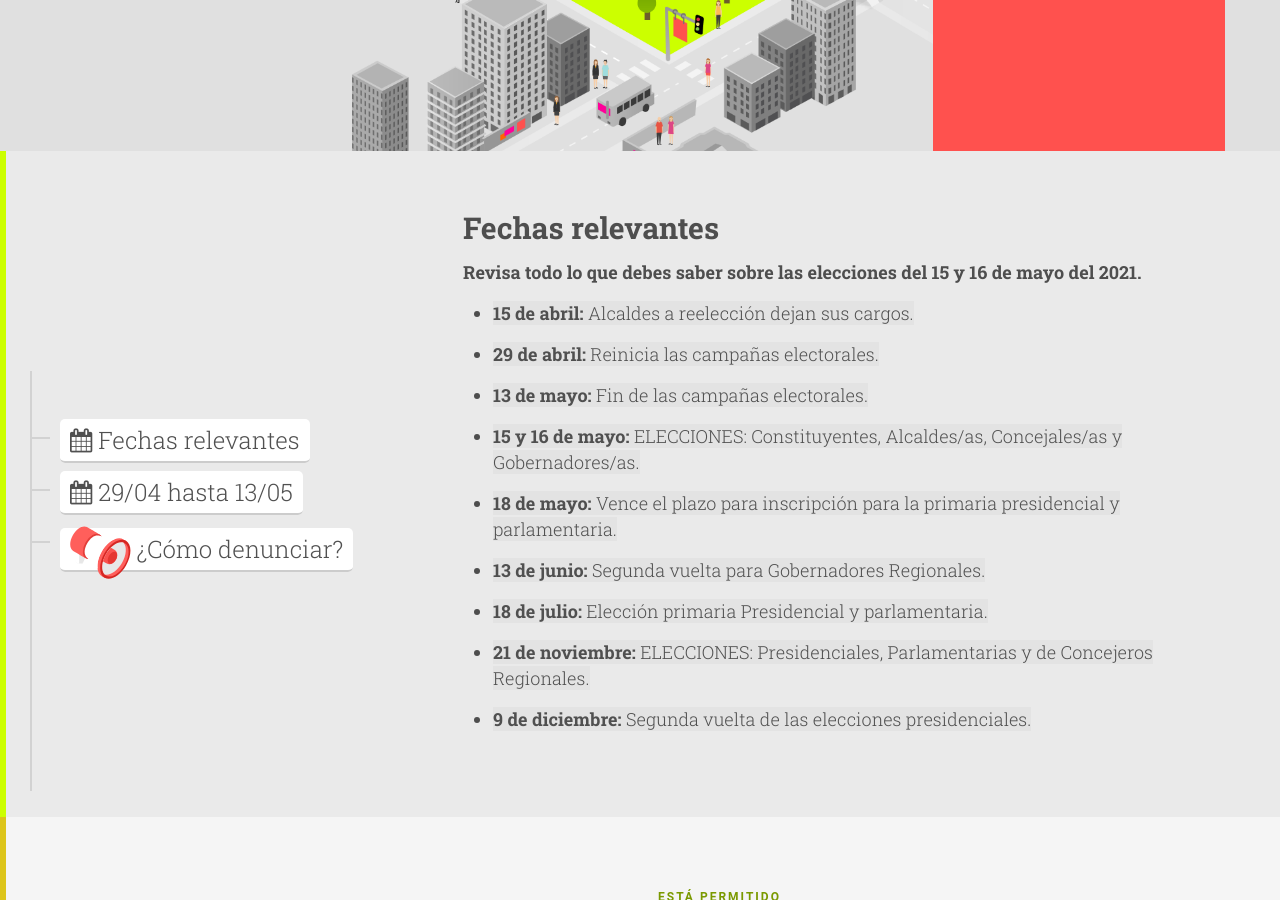
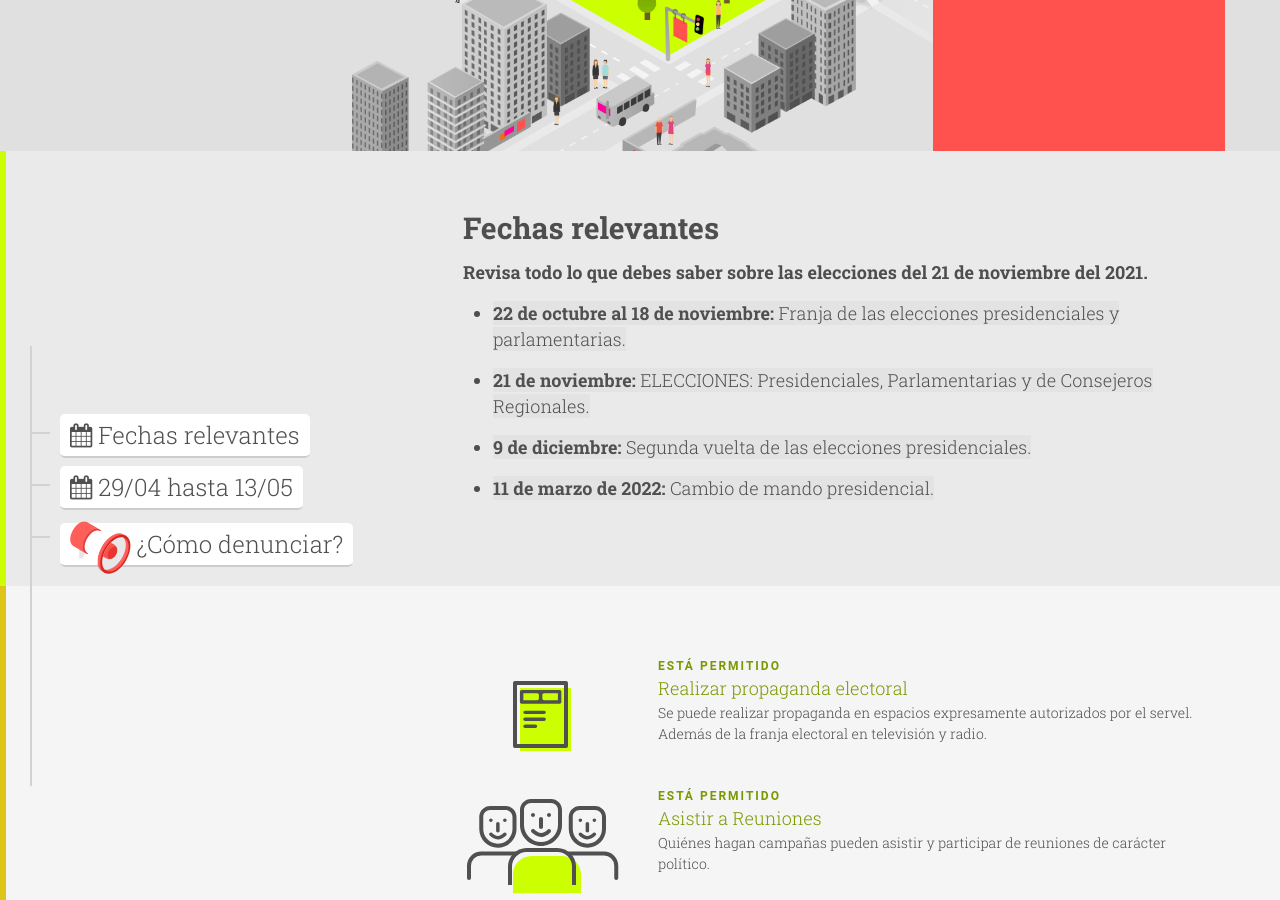
Before and after one commit to ciudadanointeligente/semaforo-electoral, a Jekyll site: the page built from index.html, in a window 1280 px wide and 900 px high, scrolled down 749 px. Built offline with Jekyll 4.4.1, drawn with Linux system fonts in a browser that asks for light colours; nearby versions of some CDN libraries.

Commit message:
fechas relevantes

```diff
--- a/_includes/fechasrelevantes.html
+++ b/_includes/fechasrelevantes.html
@@ -1,40 +1,23 @@
 <div class="container">
   <div class="row">
     <div class="col-md-8 col-md-offset-4 col-xs-12">
+
       <h2>Fechas relevantes</h2>
-      <h4>Revisa todo lo que debes saber sobre las elecciones del 15 y 16 de mayo del 2021.</h4>
+      <h4>Revisa todo lo que debes saber sobre las elecciones del 21 de noviembre del 2021.</h4>
       <ul>
         <li>
-          <h4><mark>15 de abril: <span class="light">Alcaldes a reelección dejan sus cargos.</mark> </h4>
+          <h4><mark>22 de octubre al 18 de noviembre: <span class="light">Franja de las elecciones presidenciales y parlamentarias.</mark> </h4>
         </li>
         <li>
-          <h4><mark>29 de abril: <span class="light">Reinicia las campañas electorales.</mark> </h4>
-        </li>
-        <li>
-          <h4><mark>13 de mayo: <span class="light">Fin de las campañas electorales.</mark> </h4>
-        </li>
-        <li>
-          <h4><mark>15 y 16 de mayo: <span class="light">ELECCIONES: Constituyentes, Alcaldes/as, Concejales/as y Gobernadores/as.</mark> </h4>
-        </li>
-        <li>
-          <h4><mark>18 de mayo: <span class="light">Vence el plazo para inscripción para la primaria presidencial y parlamentaria.</mark> </h4>
-        </li>
-        <li>
-          <h4><mark>13 de junio: <span class="light">Segunda vuelta para Gobernadores Regionales.</mark> </h4>
-        </li>
-        <li>
-          <h4><mark>18 de julio: <span class="light">Elección primaria Presidencial y parlamentaria.</mark> </h4>
-        </li>
-        <li>
-          <h4><mark>21 de noviembre: <span class="light">ELECCIONES: Presidenciales, Parlamentarias y de Concejeros Regionales.</mark> </h4>
+          <h4><mark>21 de noviembre: <span class="light">ELECCIONES: Presidenciales, Parlamentarias y de Consejeros Regionales.</mark> </h4>
         </li>
         <li>
           <h4><mark>9 de diciembre: <span class="light">Segunda vuelta de las elecciones presidenciales.</mark> </h4>
         </li>
-
-
+        <li>
+          <h4><mark>11 de marzo de 2022: <span class="light">Cambio de mando presidencial.</mark> </h4>
+        </li>
       </ul>
-
 
     </div>
   </div>
```
